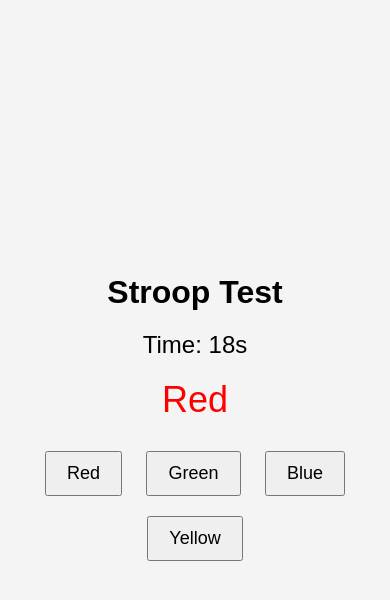
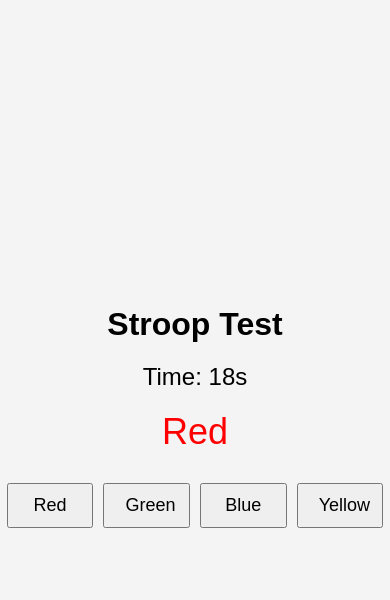
Before and after one commit to aidanko1/Stroop-Test, a plain HTML site: page index.html in a window 390 px wide. Both pictures are taken after a click on the button "Start". Drawn offline with Linux system fonts and the light colour scheme.

Commit message:
Updated index.html and styles.css
Buttons fit better on phone screens

```diff
--- a/styles.css
+++ b/styles.css
@@ -51,3 +51,21 @@ button {
   font-size: 24px;
   margin-top: 20px;
 }
+
+.options {
+  display: flex;
+  flex-wrap: nowrap; /* Prevent wrapping */
+  justify-content: space-between; /* Space out buttons evenly */
+  padding: 10px; /* Optional: adds padding around the container */
+  box-sizing: border-box; /* Include padding and border in the element’s total width and height */
+}
+
+/* Style for buttons */
+button {
+  flex: 1; /* Allow buttons to grow and shrink equally */
+  margin: 0 5px; /* Add margin between buttons */
+  min-width: 0; /* Allow buttons to shrink below their content size */
+  padding: 12px; /* Increase padding for touch-friendly buttons */
+  font-size: 16px; /* Adjust font size for readability */
+  box-sizing: border-box; /* Include padding and border in the element’s total width and height */
+}
```
